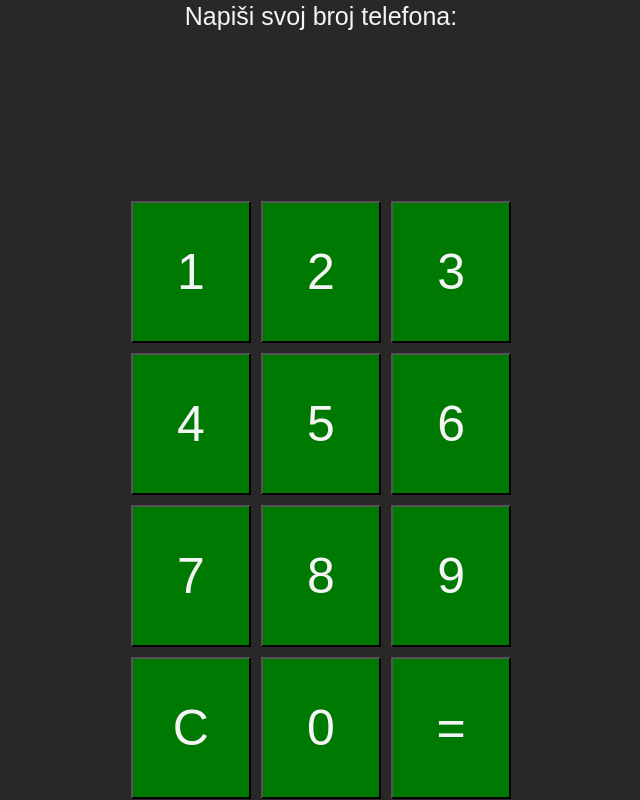
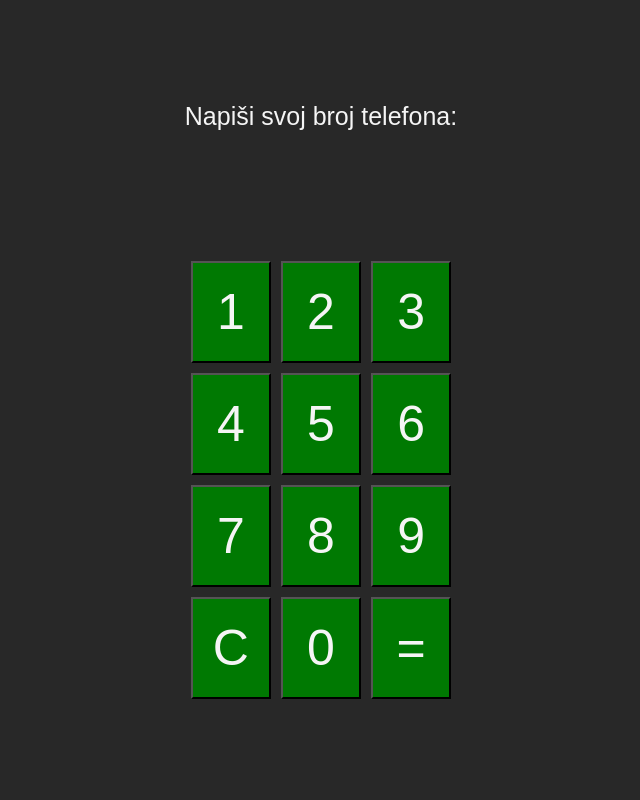
Before and after one commit to Nevergonnagiv/broj-telefon, a plain HTML site: page index.html in a window 1280 px wide. Shown: the whole page, without its empty margins (319-959 px from the left). Drawn offline with Linux system fonts and the light colour scheme.

Commit message:
Update index.html

```diff
--- a/index.html
+++ b/index.html
@@ -21,7 +21,7 @@
         align-items: center;
     }
     body h2 {
-        margin-bottom: 100px;
+        margin-bottom: 60px;
         font-size: 25px;
 
     }
@@ -44,7 +44,7 @@
 
     .numbers li {
         background-color: #007902;
-        padding: 40px;
+        padding: 20px;
         text-align: center;
         cursor: pointer;
         font-size: 50px;
```
